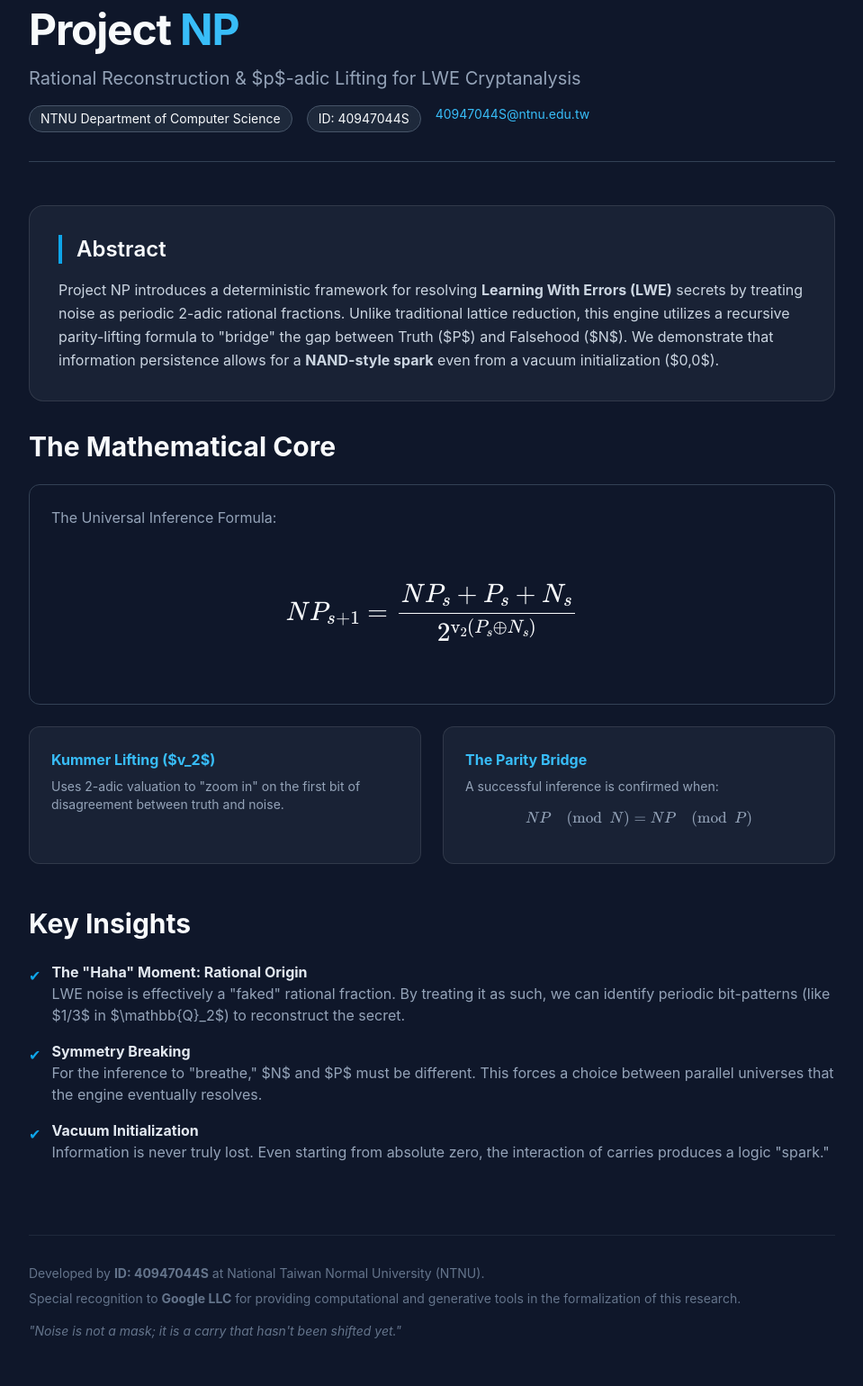
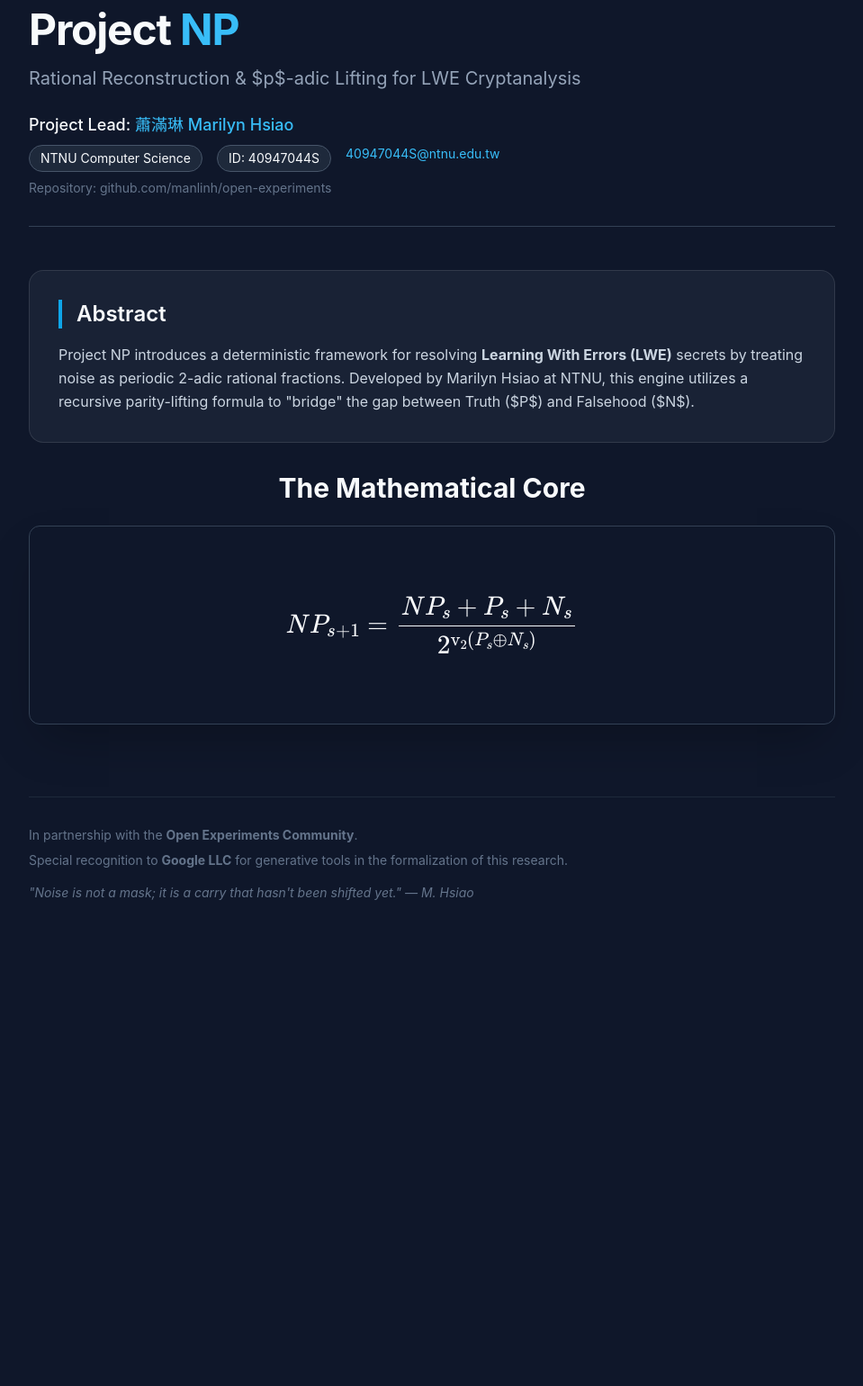
Before and after one commit to manlinh/open-experiments, a plain HTML site: page index.html in a window 1280 px wide. Shown: the part 39-1579 px from the top of the page at 90% size, without its empty margins (160-1119 px from the left). After the commit the page ends 1137 px from the top, so only its background shows below. Drawn offline with nearby package versions, Linux system fonts and the light colour scheme.

Commit message:
Update index.html

```diff
--- a/index.html
+++ b/index.html
@@ -3,7 +3,7 @@
 <head>
     <meta charset="UTF-8">
     <meta name="viewport" content="width=device-width, initial-scale=1.0">
-    <title>Project NP | p-adic Inference Engine</title>
+    <title>Project NP | Marilyn Hsiao | NTNU</title>
     <script src="https://cdn.tailwindcss.com"></script>
     <script id="MathJax-script" async src="https://cdn.jsdelivr.net/npm/mathjax@3/es5/tex-mml-chtml.js"></script>
     <style>
@@ -18,71 +18,38 @@
         <header class="mb-12 border-b border-slate-700 pb-8">
             <h1 class="text-5xl font-bold mb-4 tracking-tight">Project <span class="accent-text">NP</span></h1>
             <p class="text-xl text-slate-400">Rational Reconstruction & $p$-adic Lifting for LWE Cryptanalysis</p>
-            <div class="mt-4 flex flex-wrap gap-4 text-sm">
-                <span class="bg-slate-800 px-3 py-1 rounded-full border border-slate-600">NTNU Department of Computer Science</span>
-                <span class="bg-slate-800 px-3 py-1 rounded-full border border-slate-600">ID: 40947044S</span>
-                <a href="mailto:40947044S@ntnu.edu.tw" class="text-sky-400 hover:underline">40947044S@ntnu.edu.tw</a>
+
+            <div class="mt-6 space-y-2">
+                <p class="text-lg font-medium">Project Lead: <span class="accent-text">蕭滿琳 Marilyn Hsiao</span></p>
+                <div class="flex flex-wrap gap-4 text-sm">
+                    <span class="bg-slate-800 px-3 py-1 rounded-full border border-slate-600">NTNU Computer Science</span>
+                    <span class="bg-slate-800 px-3 py-1 rounded-full border border-slate-600">ID: 40947044S</span>
+                    <a href="mailto:40947044S@ntnu.edu.tw" class="text-sky-400 hover:underline">40947044S@ntnu.edu.tw</a>
+                </div>
+                <p class="text-sm text-slate-500">Repository: <a href="https://github.com/manlinh/open-experiments" class="hover:text-sky-300">github.com/manlinh/open-experiments</a></p>
             </div>
         </header>
 
         <section class="glass p-8 rounded-2xl mb-8">
             <h2 class="text-2xl font-semibold mb-4 border-l-4 border-sky-500 pl-4">Abstract</h2>
             <p class="leading-relaxed text-slate-300">
-                Project NP introduces a deterministic framework for resolving <strong>Learning With Errors (LWE)</strong> secrets by treating noise as periodic 2-adic rational fractions. Unlike traditional lattice reduction, this engine utilizes a recursive parity-lifting formula to "bridge" the gap between Truth ($P$) and Falsehood ($N$). We demonstrate that information persistence allows for a <strong>NAND-style spark</strong> even from a vacuum initialization ($0,0$).
+                Project NP introduces a deterministic framework for resolving <strong>Learning With Errors (LWE)</strong> secrets by treating noise as periodic 2-adic rational fractions. Developed by Marilyn Hsiao at NTNU, this engine utilizes a recursive parity-lifting formula to "bridge" the gap between Truth ($P$) and Falsehood ($N$).
             </p>
         </section>
 
         <section class="mb-12">
-            <h2 class="text-3xl font-bold mb-6">The Mathematical Core</h2>
-            <div class="bg-slate-900 p-6 rounded-xl border border-slate-700 mb-6">
-                <p class="mb-4 text-slate-400">The Universal Inference Formula:</p>
+            <h2 class="text-3xl font-bold mb-6 text-center">The Mathematical Core</h2>
+            <div class="bg-slate-900 p-8 rounded-xl border border-slate-700 mb-6 shadow-2xl">
                 <div class="text-2xl text-center py-4">
                     $$NP_{s+1} = \frac{NP_s + P_s + N_s}{2^{\text{v}_2(P_s \oplus N_s)}}$$
                 </div>
             </div>
-            <div class="grid md:grid-cols-2 gap-6">
-                <div class="glass p-6 rounded-xl">
-                    <h3 class="font-bold accent-text mb-2">Kummer Lifting ($v_2$)</h3>
-                    <p class="text-sm text-slate-400">Uses 2-adic valuation to "zoom in" on the first bit of disagreement between truth and noise.</p>
-                </div>
-                <div class="glass p-6 rounded-xl">
-                    <h3 class="font-bold accent-text mb-2">The Parity Bridge</h3>
-                    <p class="text-sm text-slate-400">A successful inference is confirmed when: <br> $$NP \pmod N = NP \pmod P$$</p>
-                </div>
-            </div>
-        </section>
-
-        <section class="mb-12">
-            <h2 class="text-3xl font-bold mb-6">Key Insights</h2>
-            <ul class="space-y-4">
-                <li class="flex items-start">
-                    <span class="text-sky-500 mr-3 mt-1">✔</span>
-                    <div>
-                        <strong class="block text-slate-200">The "Haha" Moment: Rational Origin</strong>
-                        <p class="text-slate-400">LWE noise is effectively a "faked" rational fraction. By treating it as such, we can identify periodic bit-patterns (like $1/3$ in $\mathbb{Q}_2$) to reconstruct the secret.</p>
-                    </div>
-                </li>
-                <li class="flex items-start">
-                    <span class="text-sky-500 mr-3 mt-1">✔</span>
-                    <div>
-                        <strong class="block text-slate-200">Symmetry Breaking</strong>
-                        <p class="text-slate-400">For the inference to "breathe," $N$ and $P$ must be different. This forces a choice between parallel universes that the engine eventually resolves.</p>
-                    </div>
-                </li>
-                <li class="flex items-start">
-                    <span class="text-sky-500 mr-3 mt-1">✔</span>
-                    <div>
-                        <strong class="block text-slate-200">Vacuum Initialization</strong>
-                        <p class="text-slate-400">Information is never truly lost. Even starting from absolute zero, the interaction of carries produces a logic "spark."</p>
-                    </div>
-                </li>
-            </ul>
         </section>
 
         <footer class="mt-20 pt-8 border-t border-slate-800 text-slate-500 text-sm pb-12">
-            <p class="mb-2">Developed by <strong>ID: 40947044S</strong> at National Taiwan Normal University (NTNU).</p>
-            <p>Special recognition to <strong>Google LLC</strong> for providing computational and generative tools in the formalization of this research.</p>
-            <p class="mt-4 italic">"Noise is not a mask; it is a carry that hasn't been shifted yet."</p>
+            <p class="mb-2">In partnership with the <strong>Open Experiments Community</strong>.</p>
+            <p>Special recognition to <strong>Google LLC</strong> for generative tools in the formalization of this research.</p>
+            <p class="mt-4 italic">"Noise is not a mask; it is a carry that hasn't been shifted yet." — M. Hsiao</p>
         </footer>
     </div>
 
```
